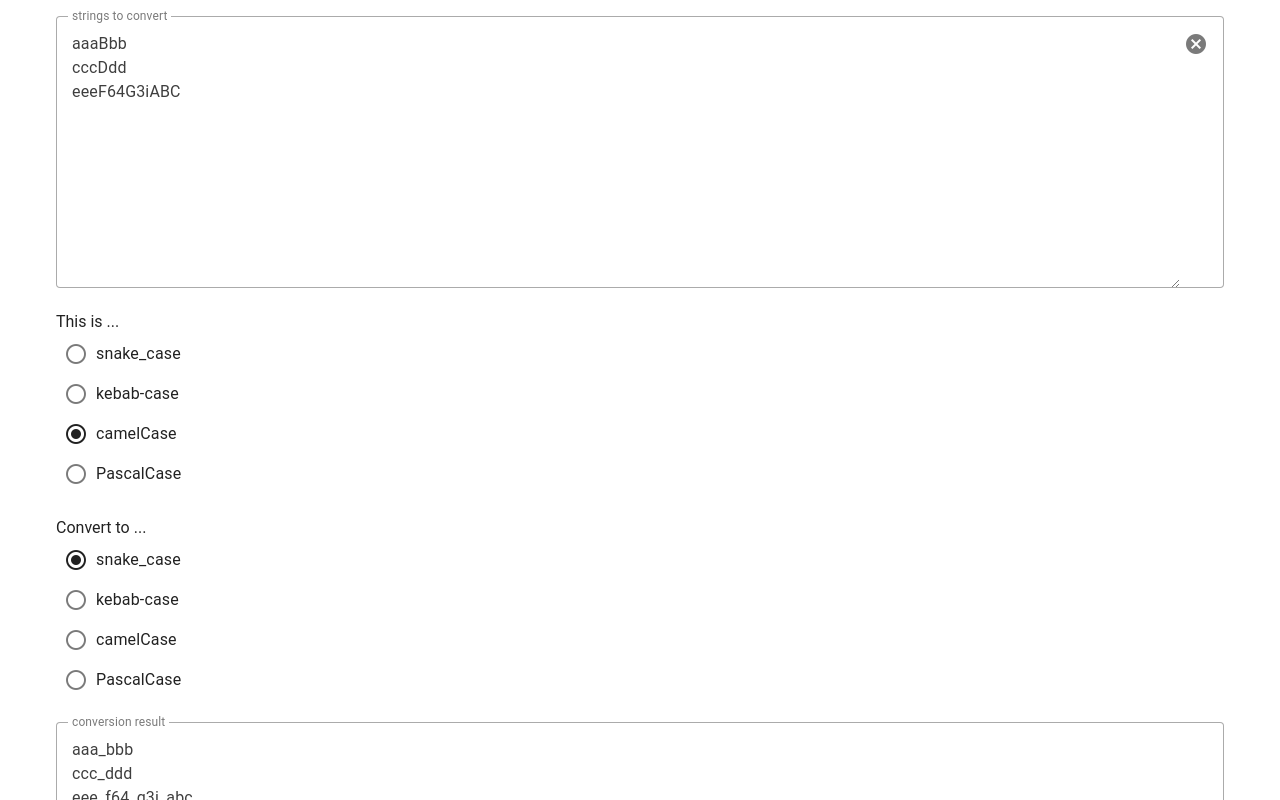
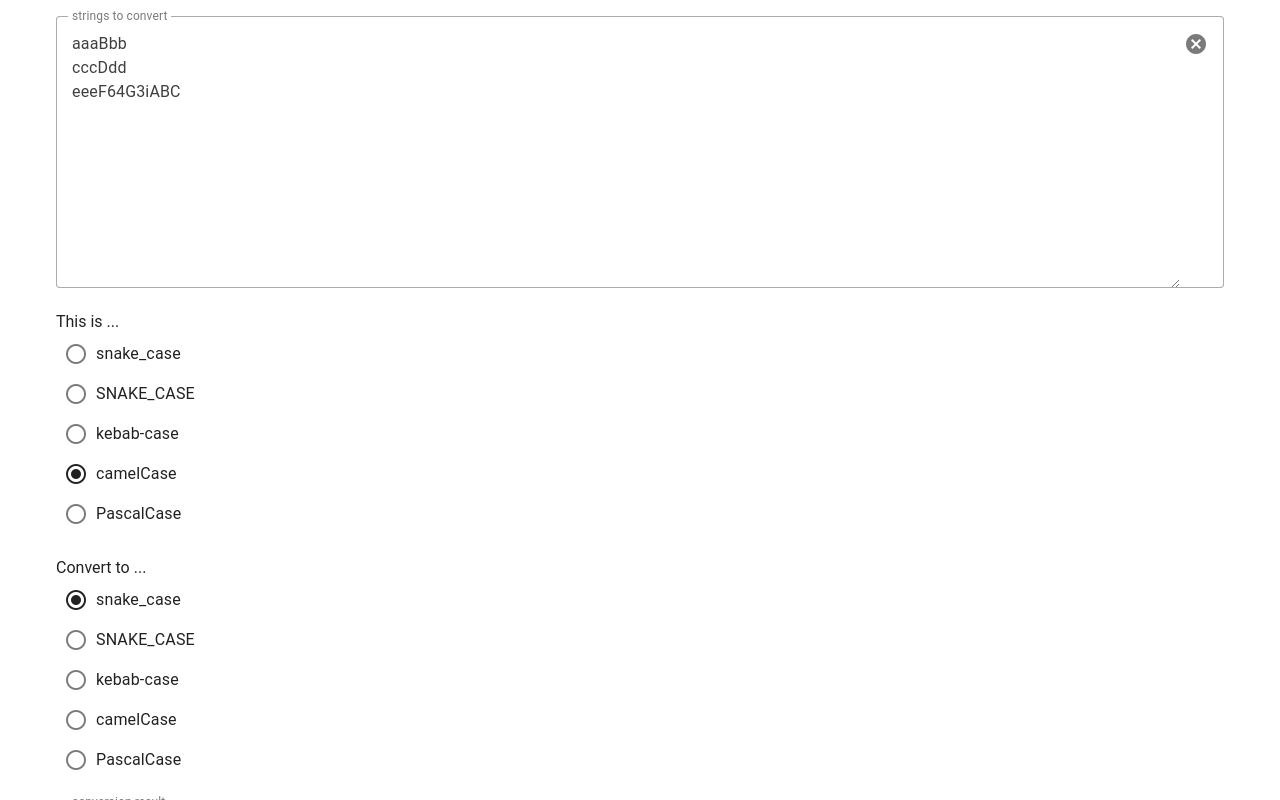
Before and after one commit to kusa-mochi/string-case-converter, a Nuxt app: page / in a window 1280 px wide. Shown: the top 800 px of the page. Built offline with nearby package versions, Linux system fonts and the light colour scheme.

Commit message:
add a conversion logic.

```diff
--- a/components/Home.vue
+++ b/components/Home.vue
@@ -6,6 +6,7 @@
         <div>This is ...</div>
         <v-radio-group v-model="inputCase">
             <v-radio label="snake_case" value="snake"></v-radio>
+            <v-radio label="SNAKE_CASE" value="snake_upper"></v-radio>
             <v-radio label="kebab-case" value="kebab"></v-radio>
             <v-radio label="camelCase" value="camel"></v-radio>
             <v-radio label="PascalCase" value="pascal"></v-radio>
@@ -15,6 +16,7 @@
         <div>Convert to ...</div>
         <v-radio-group v-model="outputCase">
             <v-radio label="snake_case" value="snake"></v-radio>
+            <v-radio label="SNAKE_CASE" value="snake_upper"></v-radio>
             <v-radio label="kebab-case" value="kebab"></v-radio>
             <v-radio label="camelCase" value="camel"></v-radio>
             <v-radio label="PascalCase" value="pascal"></v-radio>
@@ -32,6 +34,11 @@ const convertLine = (str: string, caseFrom: string, caseTo: string): string => {
     let strArr: string[] = []   // ex. ["aaa", "bbb", "ccc", "dd9"]
     switch (caseFrom) {
         case "snake":
+            strArr = str
+                        .trim()
+                        .split("_")
+            break
+        case "snake_upper":
             strArr = str
                         .trim()
                         .split("_")
@@ -56,6 +63,9 @@ const convertLine = (str: string, caseFrom: string, caseTo: string): string => {
     switch (caseTo) {
         case "snake":
             ret = strArr.join("_").toLowerCase()
+            break
+        case "snake_upper":
+            ret = strArr.join("_").toUpperCase()
             break
         case "kebab":
             ret = strArr.join("-").toLowerCase()
```
